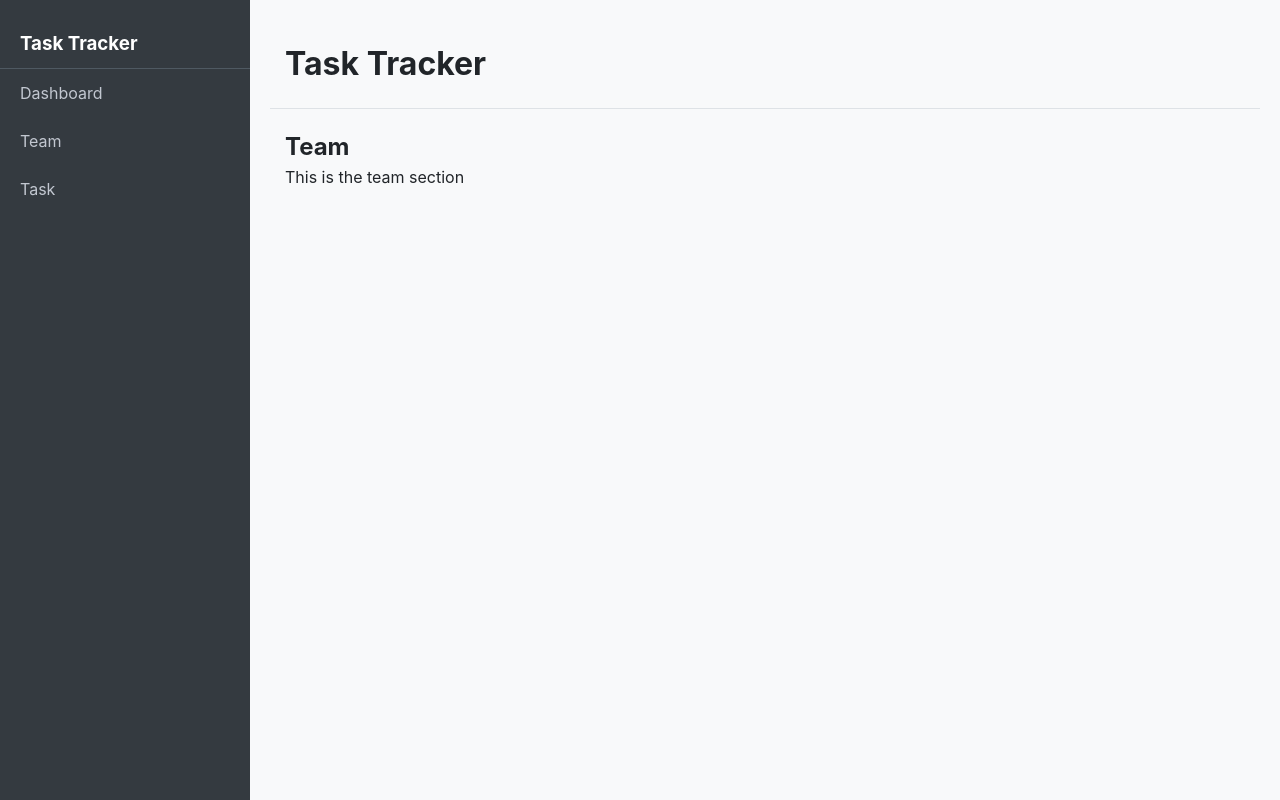
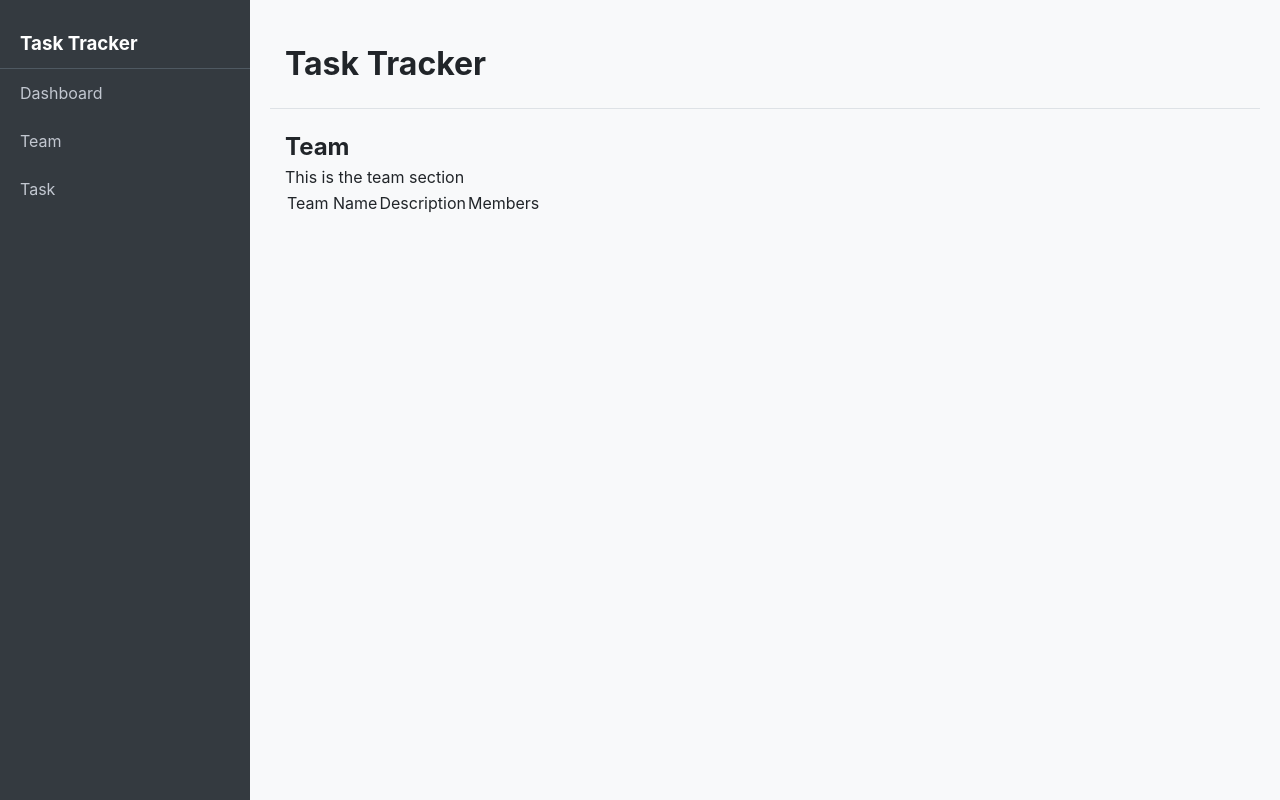
Before and after one commit to aidilaqif/task_tracker, a CodeIgniter 4 app: the page made by ci4_web_api/app/Views/team.php in a window 1280 px wide. Run offline with PHP 8.4 and a stand-in for CodeIgniter, Linux system fonts and the light colour scheme; the template is opened without the code that fills it, so the values that code supplies are empty; some libraries are stand-ins or nearby versions.

Commit message:
Update team.php

```diff
--- a/ci4_web_api/app/Views/team.php
+++ b/ci4_web_api/app/Views/team.php
@@ -4,5 +4,12 @@
 <div class="tasks-container">
     <h2>Team</h2>
     <p>This is the team section</p>
+    <table>
+        <tr>
+            <td>Team Name</td>
+            <td>Description</td>
+            <td>Members</td>
+        </tr>
+    </table>
 </div>
 <?= $this->endSection() ?>
```
